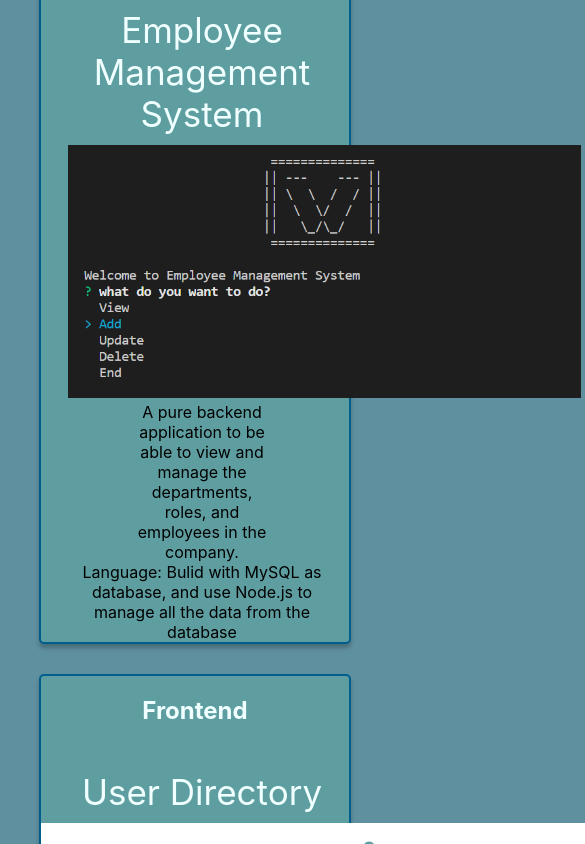
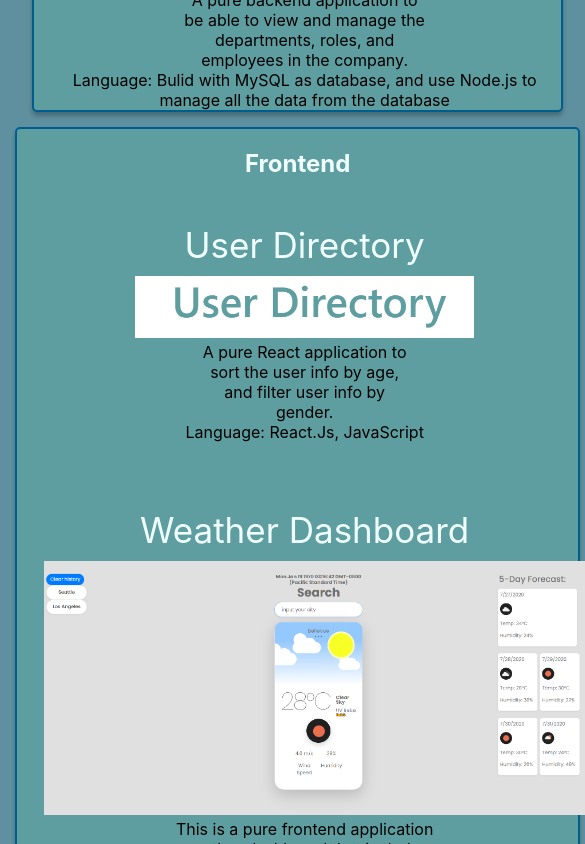
Before and after one commit to DanielYu0864/DanielYu-HomeWork-20-React-Portfolio, a React (Create React App) app: page /portfolio in a window 390 px wide. Shown: the part 2280-3124 px from the top of the page, 585 px wide, since content can reach past the window. Built offline with nearby package versions, Linux system fonts and the light colour scheme.

Commit message:
portfolio positioning

```diff
--- a/public/index.html
+++ b/public/index.html
@@ -10,6 +10,8 @@
       content="Web site created using create-react-app"
     />
     <link rel="apple-touch-icon" href="%PUBLIC_URL%/logo192.png" />
+    <!-- <link rel="stylesheet" href="https://stackpath.bootstrapcdn.com/bootstrap/4.5.2/css/bootstrap.min.css" integrity="sha384-JcKb8q3iqJ61gNV9KGb8thSsNjpSL0n8PARn9HuZOnIxN0hoP+VmmDGMN5t9UJ0Z" crossorigin="anonymous"> -->
+
     <!--
       manifest.json provides metadata used when your web app is installed on a
       user's mobile device or desktop. See https://developers.google.com/web/fundamentals/web-app-manifest/
--- a/src/Components/ProjectScreenhot/index.js
+++ b/src/Components/ProjectScreenhot/index.js
@@ -9,17 +9,17 @@ function ProjectSreenshot({value}) {
   const renderImg = (img) => {
     switch (img) {
       case './img/sk8tool.jpg':
-        return <img src={sk8tool}/>;
+        return <img className='col-10' src={sk8tool}/>;
       case './img/EMS.png':
-        return <img src={EMS}/>;
+        return <img className='col-10' src={EMS}/>;
       case './img/SkateFinder.png':
-        return <img src={SkateFinder}/>;
+        return <img className='col-10' src={SkateFinder}/>;
       case './img/GoodReadmeGenerator.gif':
-        return <img src={ReadeGenerator}/>;
+        return <img className='col-10' src={ReadeGenerator}/>;
       case './img/UserDirectory.png':
-        return <img src={UserDirectory}/>;
+        return <img className='col-10' src={UserDirectory}/>;
       case './img/WeatherDashboard.png':
-        return <img src={WeatherDashboard}/>;
+        return <img className='col-10' src={WeatherDashboard}/>;
 
     }
   }
--- a/src/pages/Portfolio/index.js
+++ b/src/pages/Portfolio/index.js
@@ -6,13 +6,13 @@ import './style.css'
 function Portfolio() {
   console.log(project);
   return (
-    <div>
-      <div className='project'>
+    <div className='portfolio-div'>
+      <div className='project col-5'>
         <h2>Project</h2>
       {
         project[0].Project.map(e => {
           return (
-            <ul className={e.name}>
+            <ul className={e.name + 'col-8'}>
               <li className='name'>{e.name}</li>
               <a href={e.url}><ProjectSreenshot value={e.image}/></a>
               <li className='descripsion'>{e.descripsion}</li>
@@ -22,7 +22,7 @@ function Portfolio() {
         })
       }
       </div>
-      <div className='backend'>
+      <div className='backend col-5'>
         <h2>Backend</h2>
       {
         project[1].Backend.map(e => {
@@ -37,7 +37,7 @@ function Portfolio() {
         })
       }
       </div>
-      <div className='frontend'>
+      <div className='frontend col-8'>
         <h2>Frontend</h2>
       {
         project[2].Frontend.map(e => {
--- a/src/pages/Portfolio/style.css
+++ b/src/pages/Portfolio/style.css
@@ -1,13 +1,5 @@
-.project {
-  width: 80vw;
-}
-
-.backend {
-  width: 80vw;
-}
-
-.frontend {
-  width: 80vw;
+.portfolio-div {
+  display: inline-table;
 }
 .name {
   color: azure;
@@ -21,7 +13,6 @@
   right: 25%;
 }
 .project,  .backend, .frontend{
-  text-align: center;
   background: cadetblue;
   border: 2px solid #005e8e;
   box-sizing: border-box;
@@ -29,8 +20,9 @@
   border-radius: 5px;
   margin: 15px;
   position: relative;
+  margin-top: auto;
   top: 50px;
-  display: inline-block;
+  display: inline-table;
 }
 ul {
   margin-left: -26px;
@@ -70,9 +62,25 @@ li {
 
 .Directory img {
   position: relative;
-  left: -7vw;
 }
 
 .Directory {
   width: 450px;
 }
+
+@media (max-width:993px) {
+  .col-5, .col-8 { width: 80% !important }
+}
+
+.col-1 { width: 4.8076923077% }
+.col-2 { width: 13.4615384615% }
+.col-3 { width: 22.1153846154% }
+.col-4 { width: 30.7692307692% }
+.col-5 { width: 39.4230769231% }
+.col-6 { width: 48.0769230769% }
+.col-7 { width: 56.7307692308% }
+.col-8 { width: 65.3846153846% }
+.col-9 { width: 74.0384615385% }
+.col-10 { width: 82.6923076923% }
+.col-11 { width: 91.3461538462% }
+.col-12 { width: 100%; margin: 0 }
```
